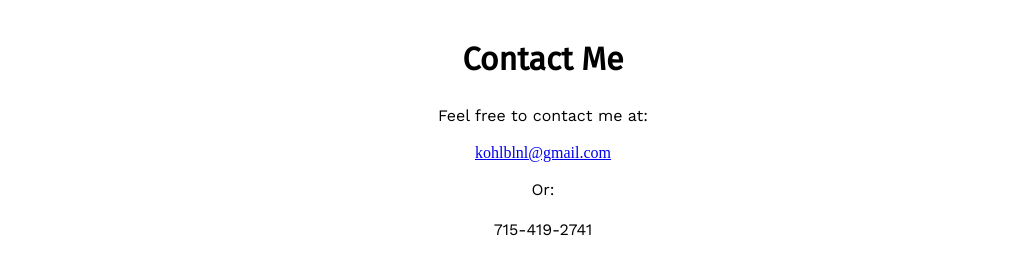
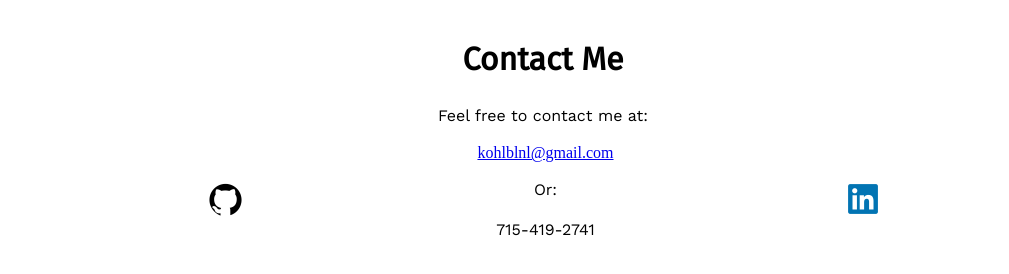
Before and after one commit to kohlblnl/portfolio-wireframe, a plain HTML site: page index.html in a window 1280 px wide. Shown: the part 1537-1811 px from the top of the page, without its empty margins (97-1106 px from the left). Drawn offline with nearby package versions, Linux system fonts and the light colour scheme.

Commit message:
final verison

```diff
--- a/index.html
+++ b/index.html
@@ -47,9 +47,9 @@
           </div>
 
           <div id="project-view">
-            <a href="https://github.com/kohlblnl/Constellation-Quiz"><img src="github-resize.png" class="github"></a>
+            <a href="https://github.com/kohlblnl/Constellation-Quiz" target="_blank"><img src="github-resize.png" alt="Github logo" class="github"></a>
 
-            <a href="https://kohlblnl.github.io/Constellation-Quiz/"><img src="github-pages.png" class="pages"></a>
+            <a href="https://kohlblnl.github.io/Constellation-Quiz/" target="_blank"><img src="github-pages.png" alt="Github Pages logo" class="pages"></a>
 
             <iframe src="https://kohlblnl.github.io/Constellation-Quiz/"></iframe>
 
@@ -63,11 +63,19 @@
 
         <p>Feel free to contact me at:</p>
 
-        <a href="mailto:kohlblnl@gmail.com">kohlblnl@gmail.com</a>
+        <div class="contacts">
+          <a href="https://github.com/kohlblnl" target="_blank"><img src="github-resize.png" alt="Github logo"></a>
 
-        <p>Or:</p>
+          <div>
+            <a href="mailto:kohlblnl@gmail.com">kohlblnl@gmail.com</a>
 
-        <p>715-419-2741</p>
+            <p>Or:</p>
+
+            <p>715-419-2741</p>
+          </div>
+
+          <a href="https://www.linkedin.com/in/nokoma-kohl-blomsness-4165287b?trk=people-guest_profile-result-card_result-card_full-click"><img src="linkedIn-logo.png" alt="LinkedIn logo"></a>
+        </div>
 
       </section>
 
--- a/style.css
+++ b/style.css
@@ -67,6 +67,13 @@ iframe {
   text-align: center;
 }
 
+.contacts {
+  display: flex;
+  flex-direction: row;
+  justify-content: space-evenly;
+  align-items: center;
+}
+
 p {
   font-family: 'Work Sans', sans-serif;
   padding: 0 20px;
```
Also changed, not shown: linkedIn-logo.png (added).
